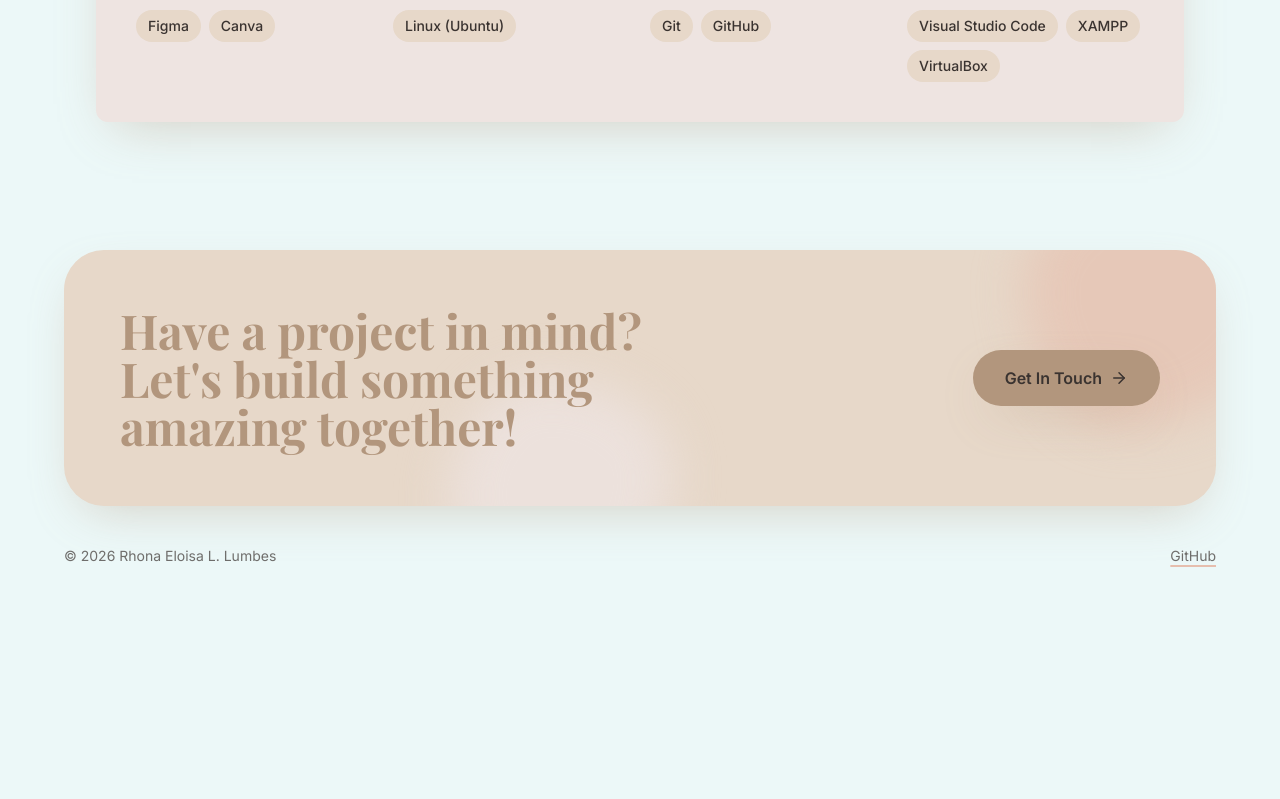
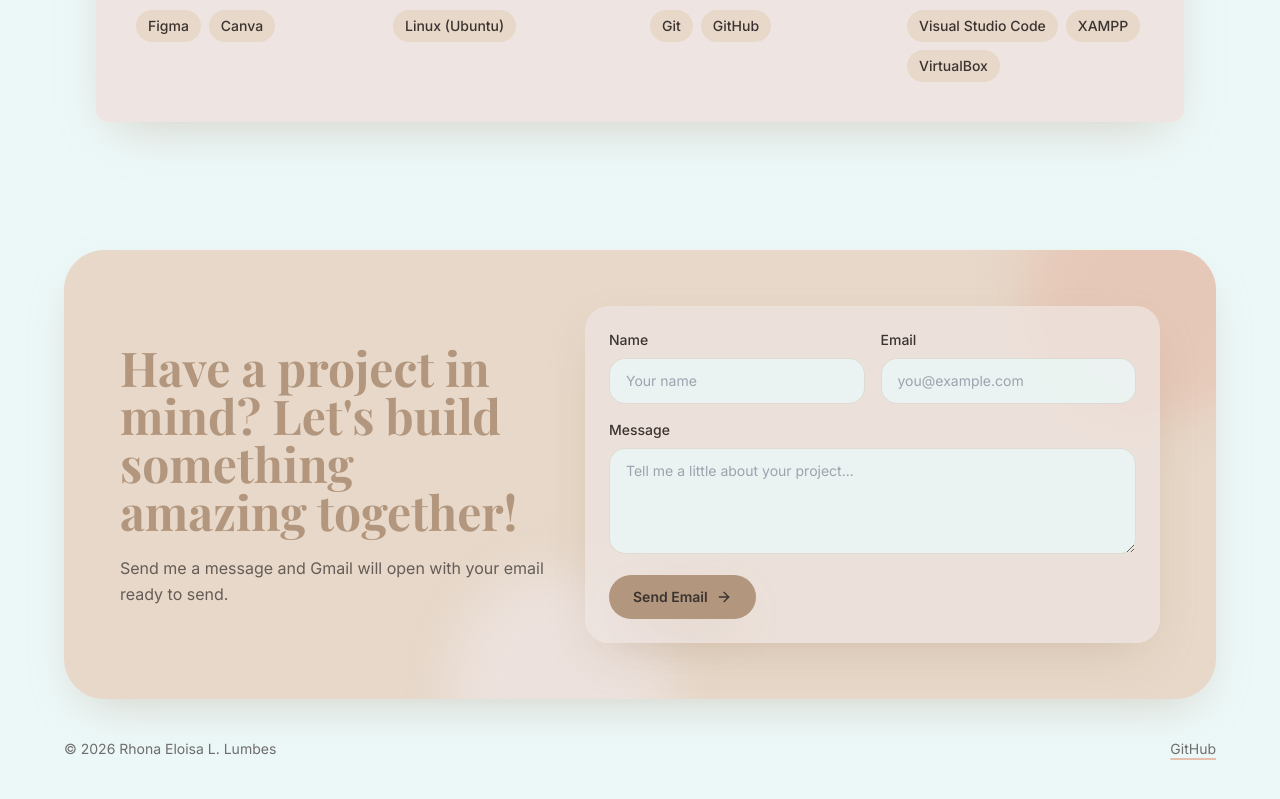
Before and after one commit to rhonaeloisa/portfolio, a Next.js app: page / in a window 1280 px wide. Shown: the part 2767-3566 px from the top of the page. Before the commit the page ends 3373 px from the top, so only its background shows below. Built offline with nearby package versions, Linux system fonts and the light colour scheme; a web font is replaced by a local one.

Commit message:
Add Gmail contact form

```diff
--- a/app/page.tsx
+++ b/app/page.tsx
@@ -1,6 +1,6 @@
 "use client";
 
-import { useEffect, useState, type ReactNode } from "react";
+import { useEffect, useState, type FormEvent, type ReactNode } from "react";
 import Link from "next/link";
 import { motion, useReducedMotion } from "framer-motion";
 import {
@@ -566,17 +566,18 @@ export default function Home() {
           <div className="relative mx-auto max-w-6xl overflow-hidden rounded-[2.5rem] bg-cream px-8 py-14 shadow-soft sm:px-14">
             <Blob className="-right-16 -top-20 h-64 w-64 rounded-blob bg-silk/60 blur-xl" />
             <Blob className="-bottom-24 left-1/3 h-56 w-56 rounded-blob2 bg-alabaster/80 blur-xl" />
-            <div className="relative flex flex-col items-start justify-between gap-8 md:flex-row md:items-center">
-              <h2 className="max-w-xl font-serif text-3xl font-bold leading-tight text-camel sm:text-5xl">
-                Have a project in mind? Let&apos;s build something amazing
-                together!
-              </h2>
-              <a
-                href={`mailto:${EMAIL}`}
-                className="inline-flex shrink-0 items-center gap-2 rounded-full bg-camel px-8 py-4 text-base font-semibold text-ink shadow-soft transition-transform hover:-translate-y-0.5 focus-visible:outline focus-visible:outline-2 focus-visible:outline-offset-4 focus-visible:outline-ink"
-              >
-                Get In Touch <ArrowRight size={18} />
-              </a>
+            <div className="relative grid gap-10 md:grid-cols-[0.85fr_1.15fr] md:items-center">
+              <div>
+                <h2 className="max-w-xl font-serif text-3xl font-bold leading-tight text-camel sm:text-5xl">
+                  Have a project in mind? Let&apos;s build something amazing
+                  together!
+                </h2>
+                <p className="mt-5 max-w-md text-base leading-relaxed text-ink/75">
+                  Send me a message and Gmail will open with your email ready to
+                  send.
+                </p>
+              </div>
+              <ContactForm />
             </div>
           </div>
         </Reveal>
@@ -630,3 +631,78 @@ function Timeline({
     </div>
   );
 }
+
+function ContactForm() {
+  const [submitted, setSubmitted] = useState(false);
+
+  function handleSubmit(event: FormEvent<HTMLFormElement>) {
+    event.preventDefault();
+    const formData = new FormData(event.currentTarget);
+    const name = String(formData.get("name") ?? "").trim();
+    const senderEmail = String(formData.get("email") ?? "").trim();
+    const message = String(formData.get("message") ?? "").trim();
+    const subject = `Portfolio inquiry from ${name || "a visitor"}`;
+    const body = [`Name: ${name}`, `Email: ${senderEmail}`, "", message].join("\n");
+    const gmailComposeUrl = `https://mail.google.com/mail/?view=cm&fs=1&to=${encodeURIComponent(
+      EMAIL
+    )}&su=${encodeURIComponent(subject)}&body=${encodeURIComponent(body)}`;
+
+    window.open(gmailComposeUrl, "_blank", "noopener,noreferrer");
+    setSubmitted(true);
+  }
+
+  return (
+    <form
+      onSubmit={handleSubmit}
+      className="rounded-3xl bg-alabaster/75 p-5 shadow-soft sm:p-6"
+    >
+      <div className="grid gap-4 sm:grid-cols-2">
+        <label className="text-sm font-medium text-ink">
+          Name
+          <input
+            name="name"
+            type="text"
+            required
+            autoComplete="name"
+            className="mt-2 w-full rounded-2xl border border-camel/25 bg-mist/80 px-4 py-3 font-normal outline-none transition focus:border-camel focus:ring-2 focus:ring-silk"
+            placeholder="Your name"
+          />
+        </label>
+        <label className="text-sm font-medium text-ink">
+          Email
+          <input
+            name="email"
+            type="email"
+            required
+            autoComplete="email"
+            className="mt-2 w-full rounded-2xl border border-camel/25 bg-mist/80 px-4 py-3 font-normal outline-none transition focus:border-camel focus:ring-2 focus:ring-silk"
+            placeholder="you@example.com"
+          />
+        </label>
+      </div>
+      <label className="mt-4 block text-sm font-medium text-ink">
+        Message
+        <textarea
+          name="message"
+          required
+          rows={4}
+          className="mt-2 w-full resize-y rounded-2xl border border-camel/25 bg-mist/80 px-4 py-3 font-normal outline-none transition focus:border-camel focus:ring-2 focus:ring-silk"
+          placeholder="Tell me a little about your project..."
+        />
+      </label>
+      <div className="mt-4 flex flex-wrap items-center gap-3">
+        <button
+          type="submit"
+          className="inline-flex items-center gap-2 rounded-full bg-camel px-6 py-3 text-sm font-semibold text-ink shadow-soft transition-transform hover:-translate-y-0.5 focus-visible:outline focus-visible:outline-2 focus-visible:outline-offset-4 focus-visible:outline-ink"
+        >
+          Send Email <ArrowRight size={16} />
+        </button>
+        {submitted && (
+          <p className="text-xs text-ink/70" role="status">
+            Gmail compose opened with your message.
+          </p>
+        )}
+      </div>
+    </form>
+  );
+}
```
